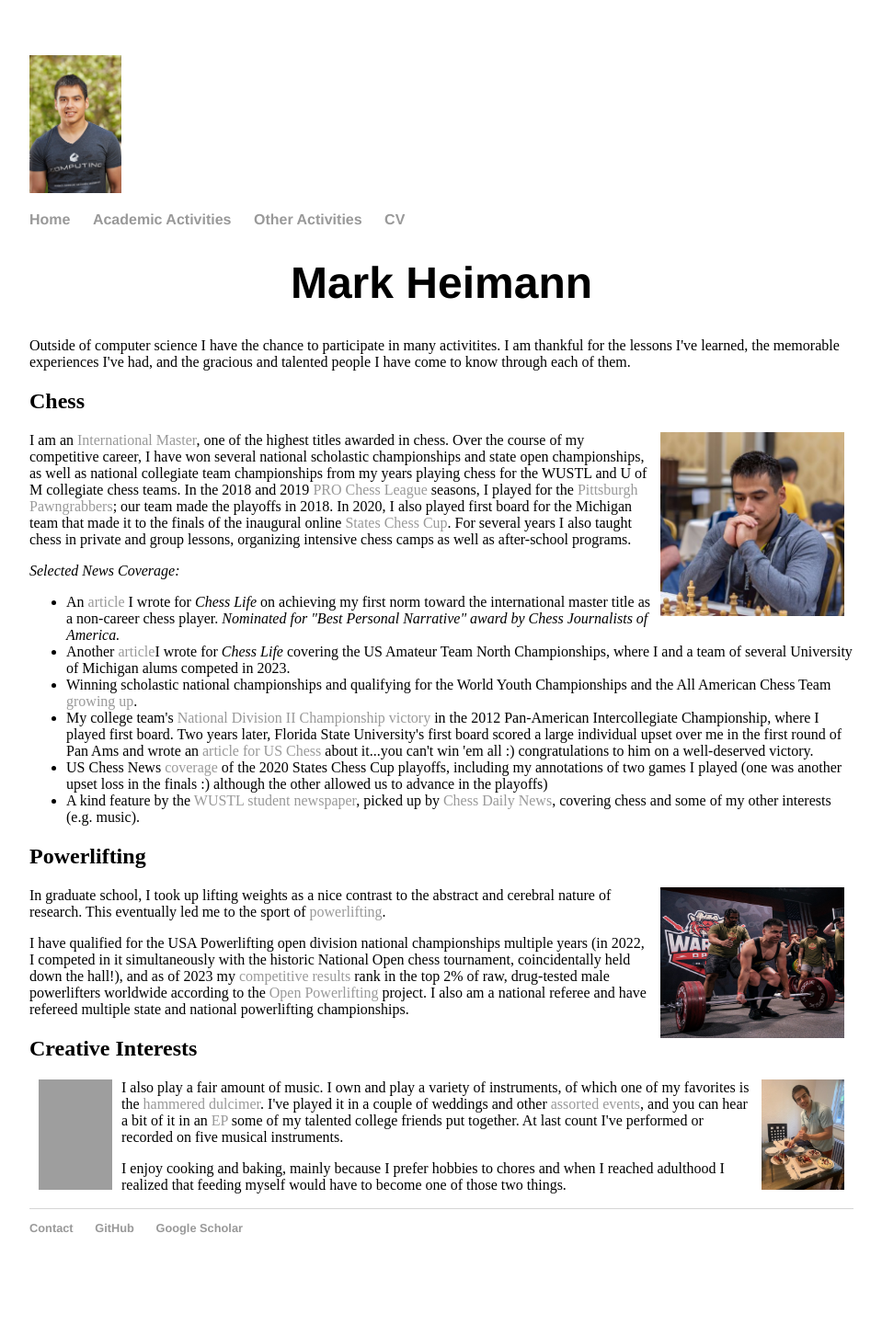
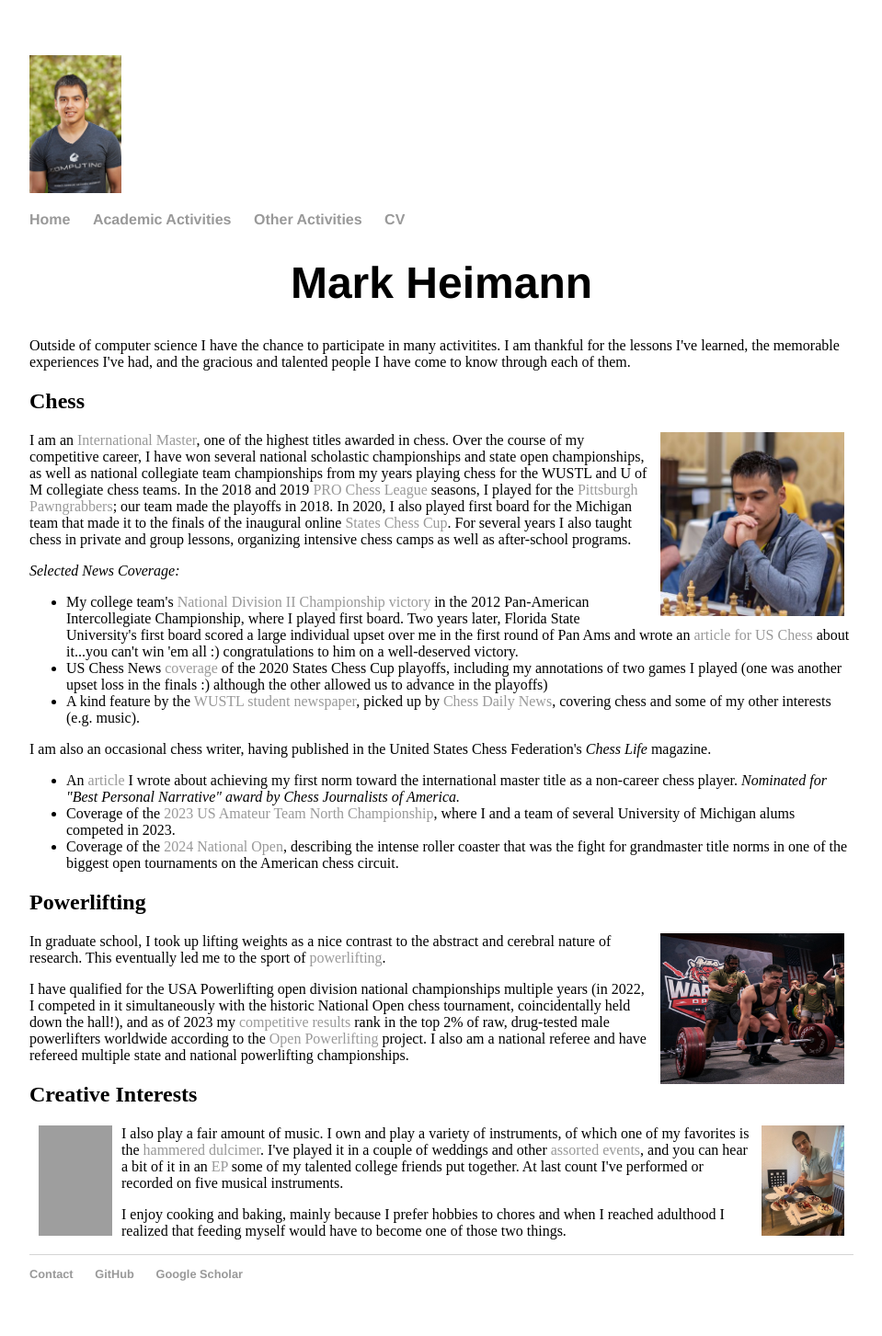
Before and after one commit to markheimann/markheimann.github.io, a Jekyll site: the page built from other.html, in a window 1280 px wide. Shown: the whole page at 92% size, without its empty margins (160-1119 px from the left). Built offline with Jekyll 4.4.1, drawn with Linux system fonts in a browser that asks for light colours; before the commit the page ends 1403 px from its top, so only the background shows below that; grey boxes are pictures that could not be loaded.

Commit message:
updated with 2024 info

```diff
--- a/other.html
+++ b/other.html
@@ -15,15 +15,18 @@ I am an <a href="https://ratings.fide.com/card.phtml?event=2028441">Internationa
 <div class="blurb">
 	<i>Selected News Coverage:</i>
 	<ul>
-	<li>An <a href="papers/general/2022CL_chess_im_norm.pdf">article</a> I wrote for <i>Chess Life</i> on achieving my first norm toward the international master title as a non-career chess player. <em>Nominated for "Best Personal Narrative" award by Chess Journalists of America.</em>
-	<li>Another <a href="papers/general/2023CL_chess_usatn.pdf">article</a>I wrote for <i>Chess Life</i> covering the US Amateur Team North Championships, where I and a team of several University of Michigan alums competed in 2023.
-	<li>Winning scholastic national championships and qualifying for the World Youth Championships and the All American Chess Team <a href="http://triblive.com/x/pittsburghtrib/news/pittsburgh/s_454281.html">growing up</a>.
 	<li>My college team's <a href="http://www.studlife.com/news/2013/01/28/chess-club-wins-division-ii-championship/"> National Division II Championship victory</a> in the 2012 Pan-American Intercollegiate Championship, where I played first board.  Two years later, Florida State University's first board scored a large individual upset over me in the first round of Pan Ams and wrote an <a href="http://www.uschess.org/content/view/12899/735">article for US Chess</a> about it...you can't win 'em all :) congratulations to him on a well-deserved victory.
 	<li>US Chess News <a href="https://new.uschess.org/news/states-chess-cup-playoffs">coverage</a> of the 2020 States Chess Cup playoffs, including my annotations of two games I played (one was another upset loss in the finals :) although the other allowed us to advance in the playoffs)
 	<li>A kind feature by the <a href="http://www.studlife.com/scene/profile/2014/02/27/a-man-of-many-talents-mark-heimanns-intensive-quest-to-conquer-everything-wash-u-has-to-offer/">WUSTL student newspaper</a>, picked up by <a href="http://web.chessdailynews.com/a-man-of-many-talents/">Chess Daily News</a>, covering chess and some of my other interests (e.g. music).
 	</ul>
 </div>
 
+I am also an occasional chess writer, having published in the United States Chess Federation's <i>Chess Life</i> magazine.
+<ul>
+<li>An <a href="papers/general/2022CL_chess_im_norm.pdf">article</a> I wrote about achieving my first norm toward the international master title as a non-career chess player. <em>Nominated for "Best Personal Narrative" award by Chess Journalists of America.</em>
+        <li>Coverage of the <a href="papers/general/2023CL_chess_usatn.pdf">2023 US Amateur Team North Championship</a>, where I and a team of several University of Michigan alums competed in 2023.
+	<li>Coverage of the <a href="papers/general/2024CL_chess_vegas.pdf">2024 National Open</a>, describing the intense roller coaster that was the fight for grandmaster title norms in one of the biggest open tournaments on the American chess circuit.
+</ul>
 
 <h2>Powerlifting</h2>
 <p>
```
Also changed, not shown: academic.html (+4 -3 lines), index.html (+7 -2 lines), 1 other file.
